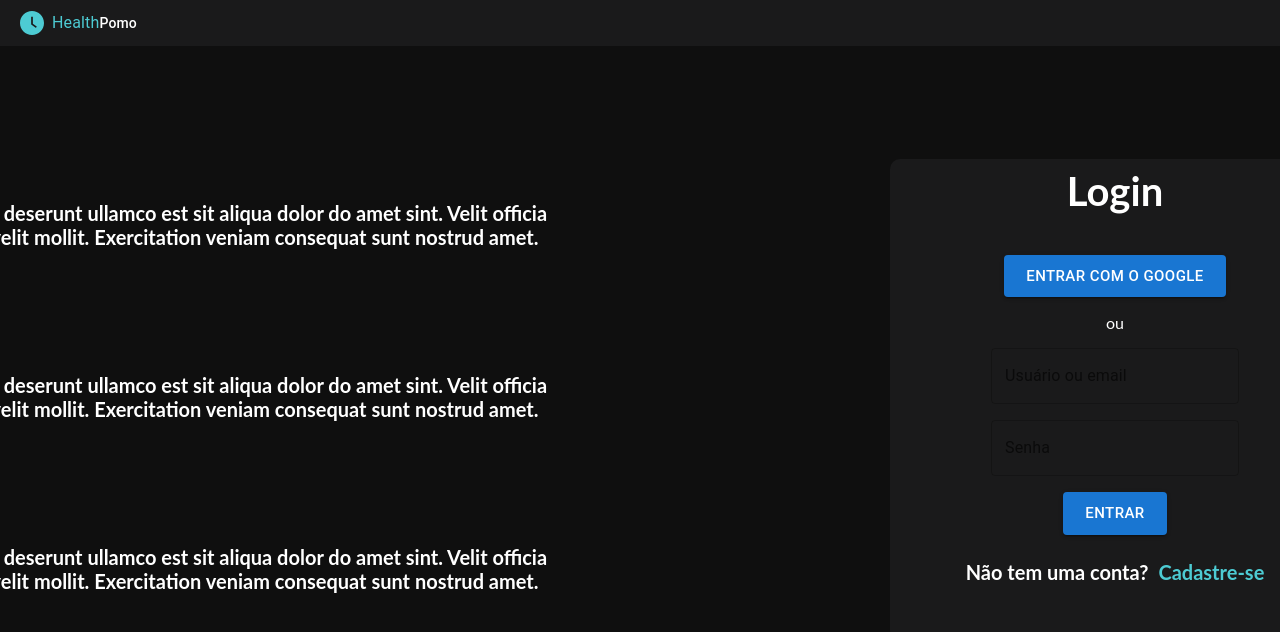
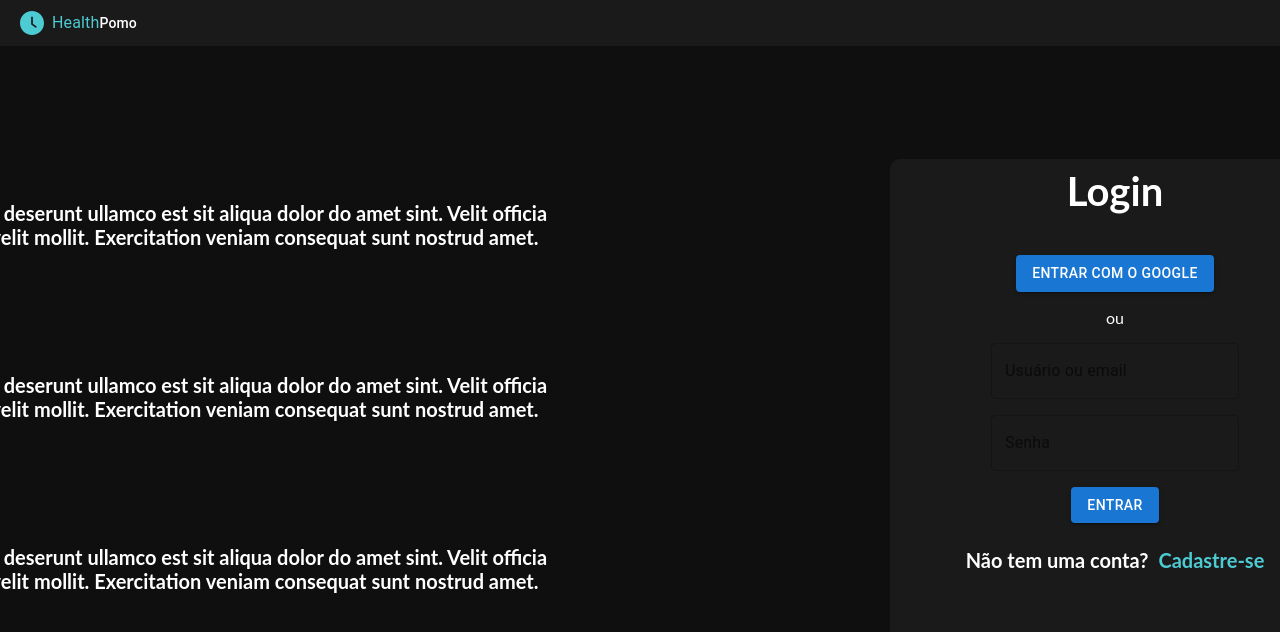
Before and after one commit to jGledsonSilva/Projeto_POO, a React (Vite) app: page /login in a window 1280 px wide. Shown: the top 632 px of the page. Built offline with nearby package versions, Linux system fonts and the light colour scheme.

Commit message:
fix(1): diminuindo o tamanho dos botões

```diff
--- a/src/pages/Login/index.jsx
+++ b/src/pages/Login/index.jsx
@@ -41,7 +41,7 @@ export const Login = () => {
 
         <form id="formularioLogin" onSubmit={handleSubmit}>
           <h1>Login</h1>
-          <Button variant="contained" size="large" href="#">Entrar com o Google</Button>
+          <Button variant="contained" size="medium" href="#">Entrar com o Google</Button>
           <span>ou</span>
           <TextField
             id="outlined-name"
@@ -56,7 +56,7 @@ export const Login = () => {
             value={password}
             onChange={(e) => setPassword(e.target.value)}
           />
-          <Button variant="contained" type='submit' size="large" href="pagina-inicial">Entrar</Button>
+          <Button variant="contained" type='submit' size="medium" href="pagina-inicial">Entrar</Button>
           <div className='cadastro'>
             <span>Não tem uma conta?</span>
             <a href="cadastrar">Cadastre-se</a>
```
